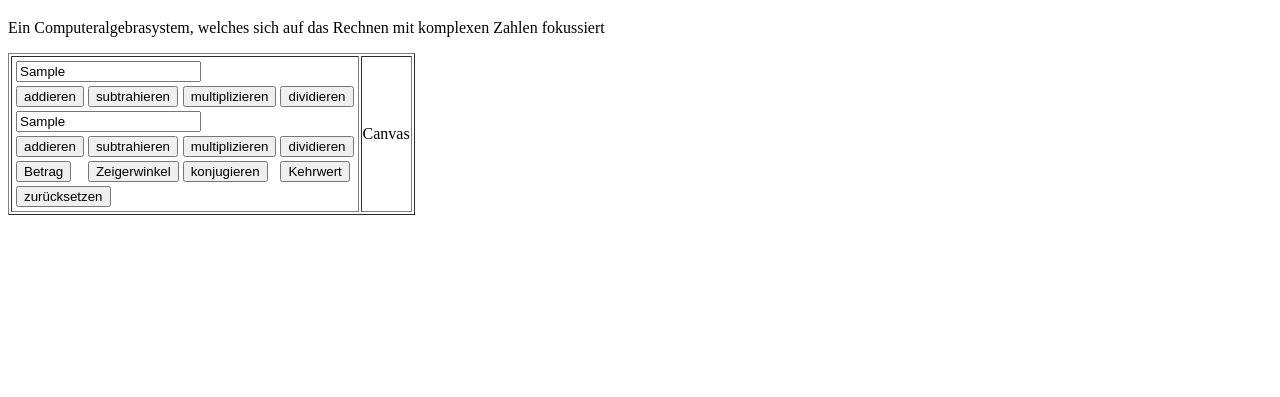
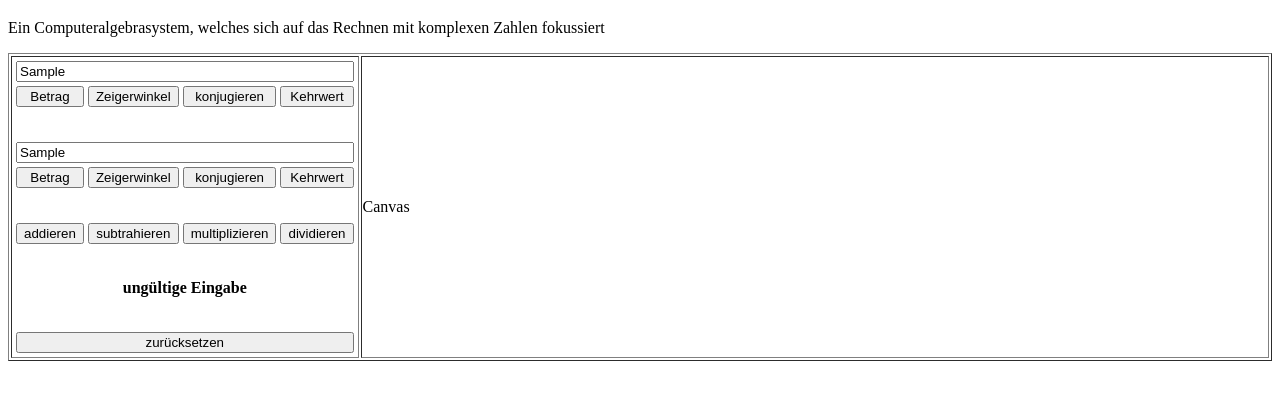
Before and after one commit to LeSimon05/CAS-JavaScript, a plain HTML site: page index.html in a window 1280 px wide. Both pictures are taken after typing "Sample", "Sample" into the empty fields and a click on the button "addieren". Shown: the part 61-458 px from the top of the page. Drawn offline with Linux system fonts and the light colour scheme.

Commit message:
Controller.js geschrieben stylesheet geschrieben addieren,subtrahieren,... - Buttons und Betrag,Zeigerwinkel,... - Buttons falschrum

```diff
--- /dev/null
+++ b/css/style.css
@@ -0,0 +1,23 @@
+.zInput {
+    box-sizing: border-box;
+    width: 100%;
+}
+button {
+    width: 100%;
+}
+.operatorButtonCellZ1, .operatorButtonCellZ2 {
+    position: relative;
+    width: 25%;
+    padding-bottom: 2em;
+}
+#resultCell {
+    padding-top: 2em;
+    padding-bottom: 2em;
+    text-align: center;
+    font-weight: bold;
+    visibility: hidden;
+}
+#Canvas {
+    width: 100%;
+    height: 100%;
+}
--- a/index.html
+++ b/index.html
@@ -4,6 +4,8 @@
         <meta charset="utf-8">
         <meta name="viewport" content="width=device-width, initial-scale=1.0">
         <title>Le'sches Computeralgebrasystem</title>
+
+        <link rel="stylesheet" href="css/style.css">
     </head>
     <body>
         <script src="js/lib/mathjs/math.js"></script>
@@ -16,30 +18,35 @@
         </header>
 
         <main>
-            <table border="1">
+            <table id="mainTable" border="1">
                 <tr>
                     <td id="UserInterface">
                         <table>
                             <tbody>
-                                <tr><td colspan="4"><input type="text" id="z1Input" name="EingabefeldFuerZ1"></td></tr>
+                                <tr><td colspan="4"><input type="text" class="zInput" id="z1Input" name="EingabefeldFuerZ1"></td></tr>
                                 <tr>
-                                    <td><button>addieren</button></td>
-                                    <td><button>subtrahieren</button></td>
-                                    <td><button>multiplizieren</button></td>
-                                    <td><button>dividieren</button></td>
+                                    <td class="operatorButtonCellZ1"><button name="absoluteValue">Betrag</button></td>
+                                    <td class="operatorButtonCellZ1"><button name="vectorAngle">Zeigerwinkel</button></td>
+                                    <td class="operatorButtonCellZ1"><button name="conjugate">konjugieren</button></td>
+                                    <td class="operatorButtonCellZ1"><button name="inverse">Kehrwert</button></td>
                                 </tr>
-                                <tr><td colspan="4"><input type="text" id="z2Input" name="EingabefeldFuerZ2"></td></tr>
+                                <tr><td colspan="4"><input type="text" class="zInput" id="z2Input" name="EingabefeldFuerZ2"></td></tr>
                                 <tr>
-                                    <td><button>addieren</button></td>
-                                    <td><button>subtrahieren</button></td>
-                                    <td><button>multiplizieren</button></td>
-                                    <td><button>dividieren</button></td>
+                                    <td class="operatorButtonCellZ2"><button name="absoluteValue">Betrag</button></td>
+                                    <td class="operatorButtonCellZ2"><button name="vectorAngle">Zeigerwinkel</button></td>
+                                    <td class="operatorButtonCellZ2"><button name="conjugate">konjugieren</button></td>
+                                    <td class="operatorButtonCellZ2"><button name="inverse">Kehrwert</button></td>
                                 </tr>
                                 <tr>
-                                    <td><button>Betrag</button></td>
-                                    <td><button>Zeigerwinkel</button></td>
-                                    <td><button>konjugieren</button></td>
-                                    <td><button>Kehrwert</button></td>
+                                    <td class="operator2ButtonCell"><button name="add">addieren</button></td>
+                                    <td class="operator2ButtonCell"><button name="subtract">subtrahieren</button></td>
+                                    <td class="operator2ButtonCell"><button name="multiply">multiplizieren</button></td>
+                                    <td class="operator2ButtonCell"><button name="divide">dividieren</button></td>
+                                </tr>
+                                <tr>
+                                    <td colspan="4" id="resultCell">Ergebnis</td>
+                                    <!--Damit der noetige Platz fuer das Ergebnis "reserviert" wird, bekommt die Zelle den Text "Ergebnis".
+                                        Jedoch wird der Text zu Beginn im Stylesheet unsichtbar gemacht-->
                                 </tr>
                             </tbody>
                             <tfoot>
@@ -48,11 +55,11 @@
                         </table>
 
                     </td>
-                    <td>Canvas</td>
+                    <td id="Canvas">Canvas</td>
                 </tr>
             </table>
         </main>
 
-        <!-- <script src="js/Controller.js"></script> -->
+        <script src="js/Controller.js"></script>
     </body>
 </html>
--- a/js/Controller.js
+++ b/js/Controller.js
@@ -0,0 +1,43 @@
+function calcOneNumber(z, operator) {
+
+    document.getElementById("resultCell").style.visibility = "visible"; //Da das Ergebnisfeld unsichtbar ist (siehe Kommentar in index.html), wird es wieder sichtbar gemacht
+
+    try {
+        z = math.complex(z); //Umwandeln von z von einem String in ein math.complex
+    } catch (error) {
+        console.log(error);
+        document.getElementById("resultCell").innerHTML = decodeURI("ung%C3%BCltige Eingabe");
+        return;
+    }
+
+    document.getElementById("resultCell").innerHTML = calculateOneNumber(z, operator);
+}
+
+for (let td of document.getElementsByClassName("operatorButtonCellZ1")) {
+    td.firstChild.onclick = function() {calcOneNumber(document.getElementById("z1Input").value, td.firstChild.name);};
+}
+
+for (let td of document.getElementsByClassName("operatorButtonCellZ2")) {
+    td.firstChild.onclick = function() {calcOneNumber(document.getElementById("z2Input").value, td.firstChild.name);};
+}
+
+
+function calcTwoNumbers(z1, z2, operator) {
+    document.getElementById("resultCell").style.visibility = "visible";
+
+    try {
+        //Bei Ausfuehren der Funktion werden z1 sowie z2 als String uebergeben, weshalb sie zuerst in math.complex umgewandelt werden muessen
+        z1 = math.complex(z1);
+        z2 = math.complex(z2);
+    } catch (error) {
+        console.log(error);
+        document.getElementById("resultCell").innerHTML = decodeURI("ung%C3%BCltige Eingabe");
+        return;
+    }
+
+    document.getElementById("resultCell").innerHTML = calculateTwoNumbers(z1, z2, operator);
+}
+
+for (let td of document.getElementsByClassName("operator2ButtonCell")) {
+    td.firstChild.onclick = function() {calcTwoNumbers(document.getElementById("z1Input").value, document.getElementById("z2Input").value, td.firstChild.name);};
+}
--- a/js/Model.js
+++ b/js/Model.js
@@ -1,13 +1,13 @@
 //Aufzaehlung aller moeglichen Operatoren
 const Operators = {
-    add: 0,
-    subtract: 1,
-    multiply: 2,
-    divide: 3,
-    absoluteValue: 4,
-    vectorAngle: 5,
-    conjugate: 6,
-    inverse: 7,
+    add: "add",
+    subtract: "subtract",
+    multiply: "multiply",
+    divide: "divide",
+    absoluteValue: "absoluteValue",
+    vectorAngle: "vectorAngle",
+    conjugate: "conjugate",
+    inverse: "inverse",
 };
 
 //Funktion, um zwei Zahlen miteinander zu verrechnen
@@ -29,7 +29,7 @@ function calculateTwoNumbers(z1, z2, operator) {
         default:
             return "Wrong Operator";
     }
-    return math.round(ans, 2);
+    return math.round(ans, 2); //Das Ergebnis wird vorher auf zwei Nachkommastellen gerundet und dann zurueckgegeben
 }
 
 //Funktion, um einen Operator auf eine Zahl anzuwenden
@@ -48,6 +48,11 @@ function calculateOneNumber(z, operator) {
 
 //Funktion, die den Winkel des Zeigers auf der Gausschen Zahlenebene berechnet
 function getVectorAngle(z) {
+
+    /*
+    Fuer den Realteil und den imaginaeren Teil von z werden a und b deklariert
+    c ist der Tangens von a und b
+    */
     let a = z.re;
     let b = z.im;
     let c = math.divide(b, a);
```
